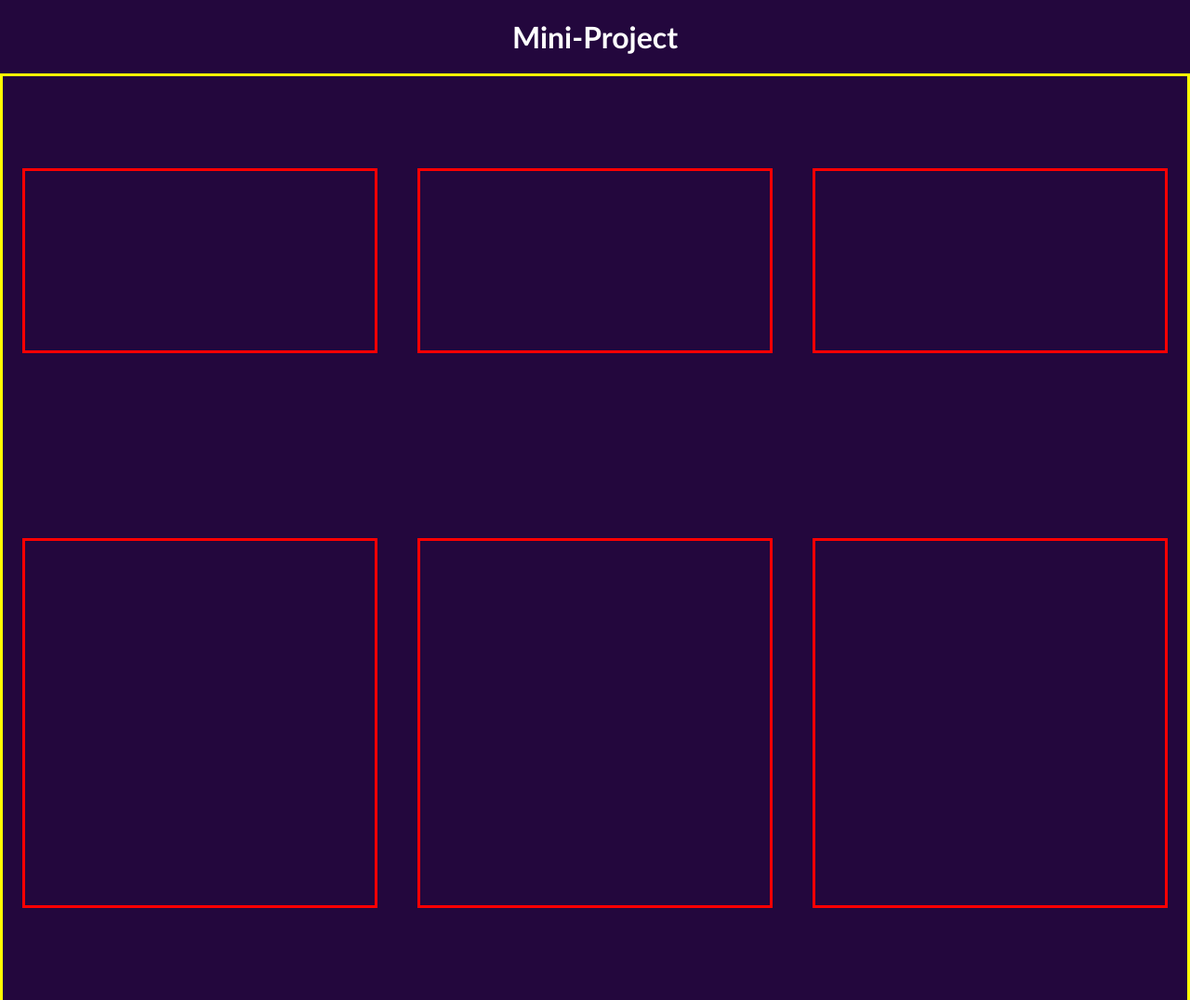
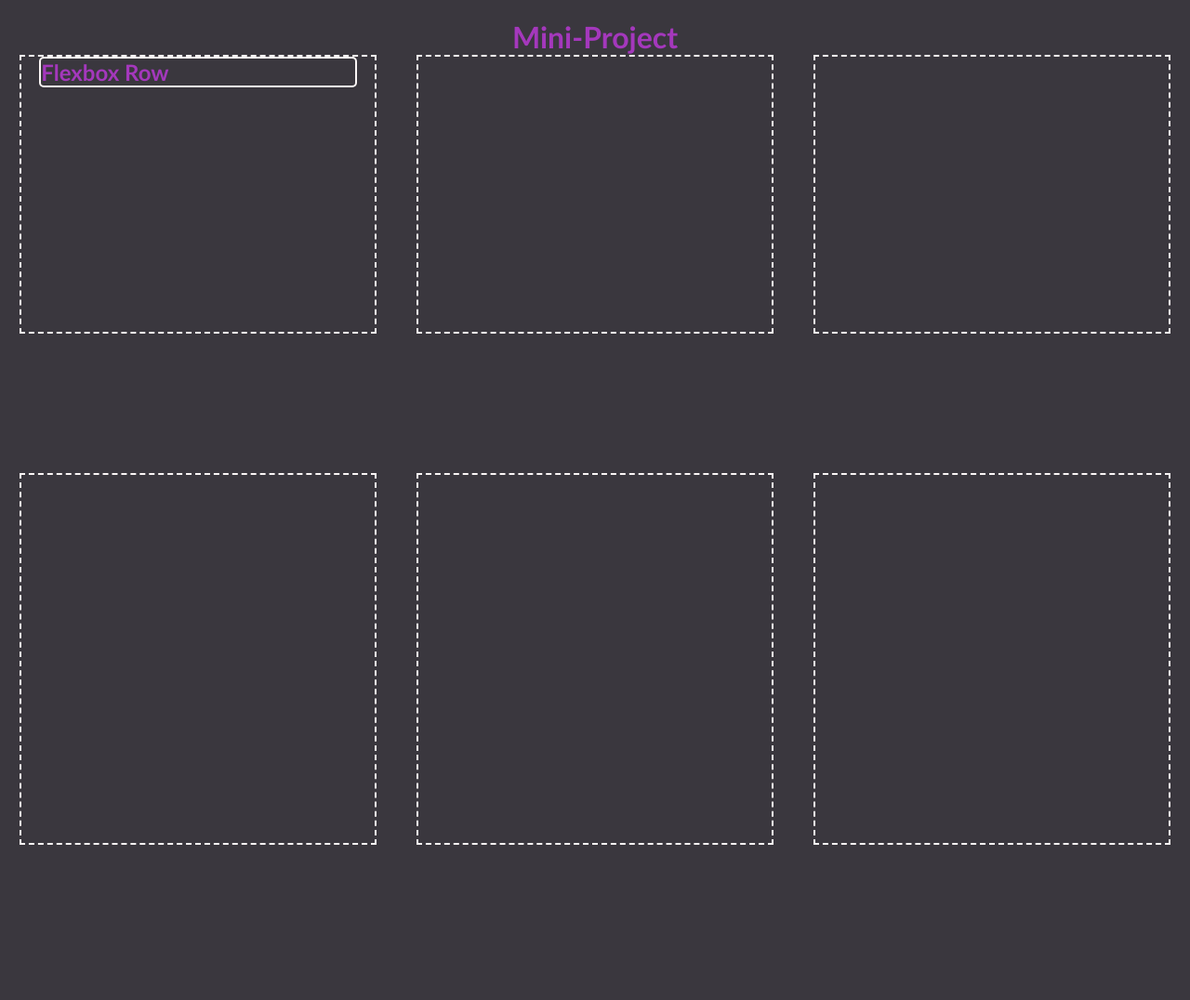
Before and after one commit to JulianmLacey/conflict-resolution, a plain HTML site: page index.html in a window 1280 px wide. Shown: the top 1076 px of the page at 93% size. Drawn offline with Linux system fonts and the light colour scheme.

Commit message:
Added Boxes

```diff
--- a/assets/css/style.css
+++ b/assets/css/style.css
@@ -2,6 +2,11 @@
   box-sizing: border-box;
   padding: 0;
   margin: 0;
+}
+
+:root {
+  --textColor: rgb(164, 56, 188);
+  --textColorWhite: rgb(251, 246, 246);
 }
 
 /* Sets the background color of the page*/
@@ -10,7 +15,7 @@
   font-family: "Trebuchet MS", "Lucida Sans Unicode", "Lucida Grande",
     "Lucida Sans", Arial, sans-serif;
   text-align: center;
-    background-color: rgb(35, 7, 61);
+  background-color: rgb(58, 55, 62);
 }
 
 /* Sets The font padding and color of the header bar */
@@ -19,36 +24,61 @@
   font-family: "Trebuchet MS", "Lucida Sans Unicode", "Lucida Grande",
     "Lucida Sans", Arial, sans-serif;
   background-color: rgba(0, 0, 0, 0);
-    color: white;
+  color: var(--textColor);
   margin-inline: 5%;
 }
 
-  .footer{
+.footer {
   color: white;
 }
 
-  main{
+main {
   height: 1000px;
 
-    border-style: solid;
-    border-color: yellow;
 
   display: flex;
   flex-wrap: wrap;
+}
+
+.card {
+  height: 300px;
+  display: flex;
+  border-style: dashed;
+  border-width: 2px;
+  border-color: var(--textColorWhite);
+
+
+  margin: 20px;
+  width: 30%;
+  margin: auto;
+
+  text-align: justify;
+  margin-top: -20px;
+}
+
+.card h1{
+    position: relative;
+    border-style: solid;
+    border-color: var(--textColorWhite);
+    border-width: 2px;
+    border-radius: 5px;
+    color: var(--textColor);
+
+    width: 90%;
+    height:min-content;
+    margin-inline: 5%;
+
 
 }
 
-  .card{
-    display: flex;
-    border-style: solid;
-    border-color: red;
+.card .descrip{
 
-    height: 20%;
-    width: 30%;
-    margin: auto;
 }
 
-    #xl{
-  height:40%;
+.card .text-code{
 
 }
+
+#xl {
+  height: 40%;
+}
--- a/index.html
+++ b/index.html
@@ -13,7 +13,9 @@
     </div>
 
     <main>
-        <section class="card"></section>
+        <section class="card">
+            <h1>Flexbox Row</h1>
+        </section>
         <section class="card"></section>
         <section class="card"></section>
 
```
Lines whose indentation alone changed are shown as unchanged.
